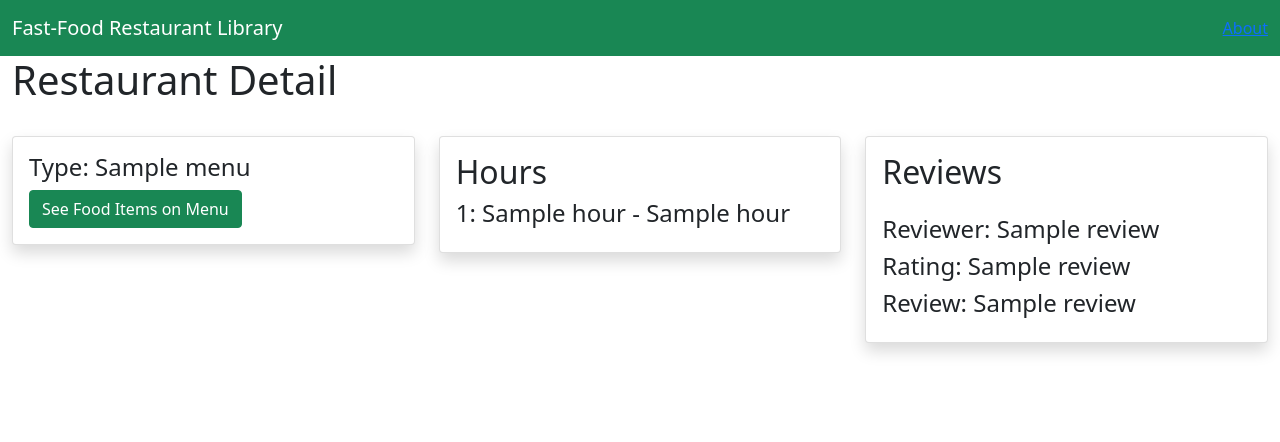
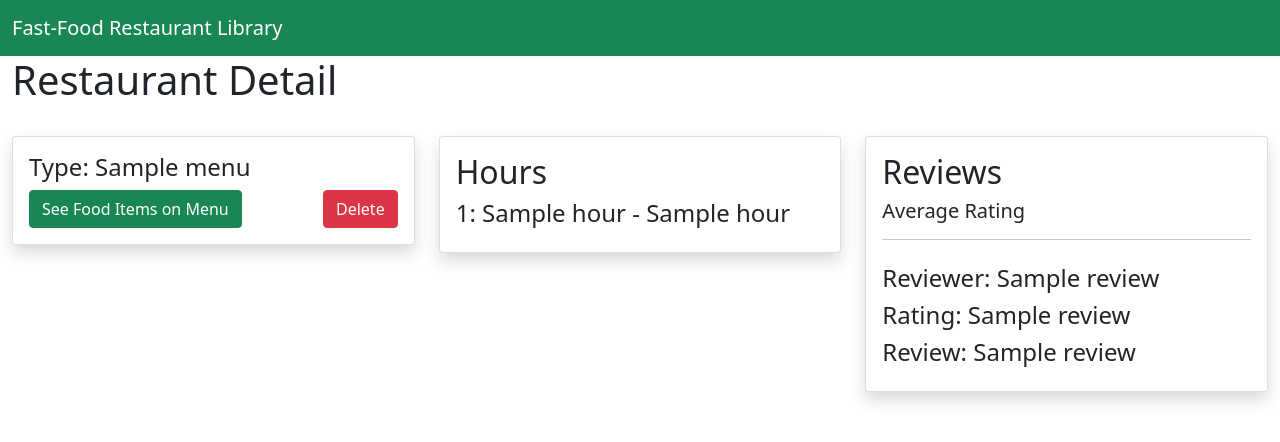
Before and after one commit to iamTanTan/Fast-Food-Restaurant-Library, a Flask app: page /restaurant/1/menus in a window 1280 px wide. Shown: the top 442 px of the page. Run offline with Flask 2, Linux system fonts and the light colour scheme; a database or web service that is not in the repository returns one stand-in record (values such as "Sample title"); data that the repository does not hold is empty; some libraries are stand-ins or nearby versions.

Commit message:
navbar updates

```diff
--- a/application/app.py
+++ b/application/app.py
@@ -42,6 +42,10 @@ def restaurant_detail(id):
     cur.execute('SELECT * FROM review WHERE fast_food_restaurant_id = %s', \
         (id,))
     reviews = cur.fetchall()
+    # get average rating
+    cur.execute('SELECT AVG(rating) FROM review WHERE fast_food_restaurant_id = %s', \
+        (id,))
+    average_rating = cur.fetchone()
     #get hours for restaurant
     cur.execute('SELECT * FROM hours WHERE fast_food_restaurant_id = %s', \
         (id,))
@@ -52,7 +56,8 @@ def restaurant_detail(id):
     context = {
         "menus": menus,
         "hours": hours,
-        "reviews": reviews
+        "reviews": reviews,
+        "average_rating": average_rating
     }
 
     return render_template('restaurant_detail.html', context=context)
--- a/application/templates/base.html
+++ b/application/templates/base.html
@@ -12,15 +12,7 @@
         <meta name="viewport" content="width=device-width, initial-scale=1.0" />
     </head>
     <body>
-        <nav class="navbar navbar-dark bg-success">
-            <div class="container-fluid">
-                <a class="pl-2 navbar-brand" href="{{ url_for('index') }}"
-                    >Fast-Food Restaurant Library</a
-                >
-                <a class="navbar-link" href="#">About</a>
-            </div>
-        </nav>
-
+        {% block navbar %} {% endblock %}
         <div class="container-fluid content">
             {% block content %} {% endblock %}
         </div>
--- /dev/null
+++ b/application/templates/navbar.html
@@ -0,0 +1,18 @@
+<nav class="navbar navbar-dark bg-success">
+    <div class="container-fluid">
+        <a class="pl-2 navbar-brand" href="{{ url_for('index') }}"
+            >Fast-Food Restaurant Library</a
+        >
+        {% if seachbar %}
+        <form action="./search" method="post" class="d-flex">
+            <input
+                class="form-control me-2"
+                type="search"
+                placeholder="Search"
+                aria-label="Search"
+            />
+            <button class="btn btn-outline-light" type="submit">Search</button>
+        </form>
+        {% else %} {% endif %}
+    </div>
+</nav>
--- a/application/templates/restaurant_detail.html
+++ b/application/templates/restaurant_detail.html
@@ -1,4 +1,9 @@
-{% extends 'base.html' %} {% block content %}
+<!-- This wraps the content with the base.html data (just add this to each html no need to dive into it)-->
+{% extends 'base.html' %}
+<!--Include navbar-->
+{% block navbar %} {% include 'navbar.html' %} {% endblock %}
+<!--Content-->
+{% block content %}
 <h1>{% block title %} Restaurant Detail {% endblock %}</h1>
 <!-- iterate over menu result set and display info -->
 <div class="row justify-content-around">
@@ -8,9 +13,24 @@
             <div class="card-body">
                 <h4>Type: {{m[2]}}</h4>
                 <!-- this a has a hyper-link to the menu detail page -->
-                <a class="btn btn-block btn-success" href="./menus/{{m[0]}}">
-                    See Food Items on Menu
-                </a>
+                <div class="d-flex justify-content-between">
+                    <a
+                        class="btn btn-block btn-success"
+                        href="./menus/{{m[0]}}"
+                    >
+                        See Food Items on Menu
+                    </a>
+                    <!-- form to create a post request to the delete menu endpoint -->
+                    <!-- Will take the id and pass it to the backend function for deletion process -->
+                    <form action="./delete_menu" method="post">
+                        <input name="id" value="{{m[0]}}" type="hidden" />
+                        <input
+                            class="btn btn-danger"
+                            type="submit"
+                            value="Delete"
+                        />
+                    </form>
+                </div>
             </div>
         </div>
     </div>
@@ -31,6 +51,8 @@
         <div class="card shadow my-4">
             <div class="card-body">
                 <div class="card-title"><h2>Reviews</h2></div>
+                <h5>Average Rating {{ context.average_rating[0] }}</h5>
+                <hr />
                 {% for r in context.reviews%}
                 <div class="mt-4">
                     <h4>Reviewer: {{r[2]}}</h4>
```
Also changed, not shown: application/templates/create_restaurant.html (+6 -1 lines), application/templates/index.html (+7 -1 lines).
